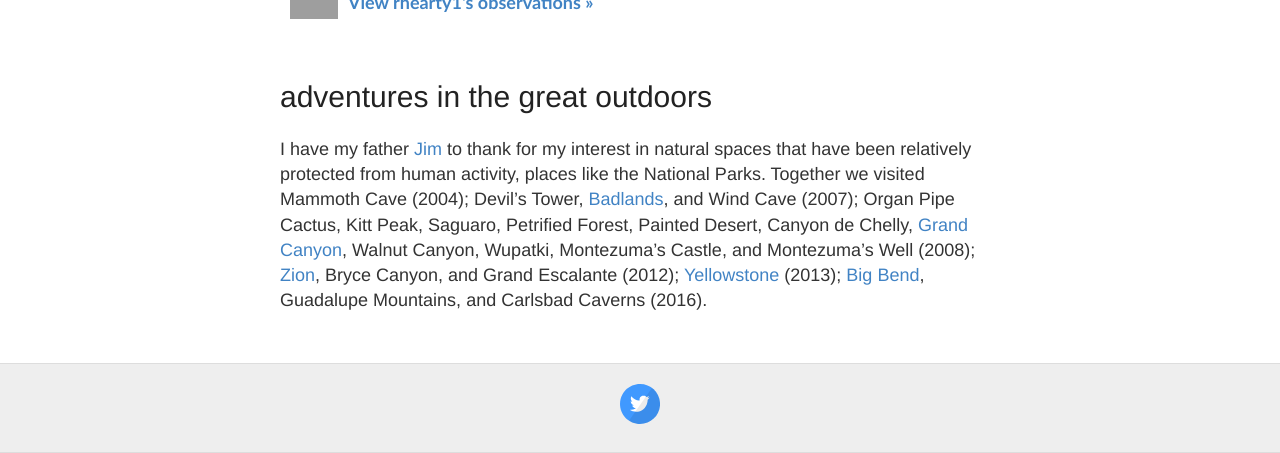
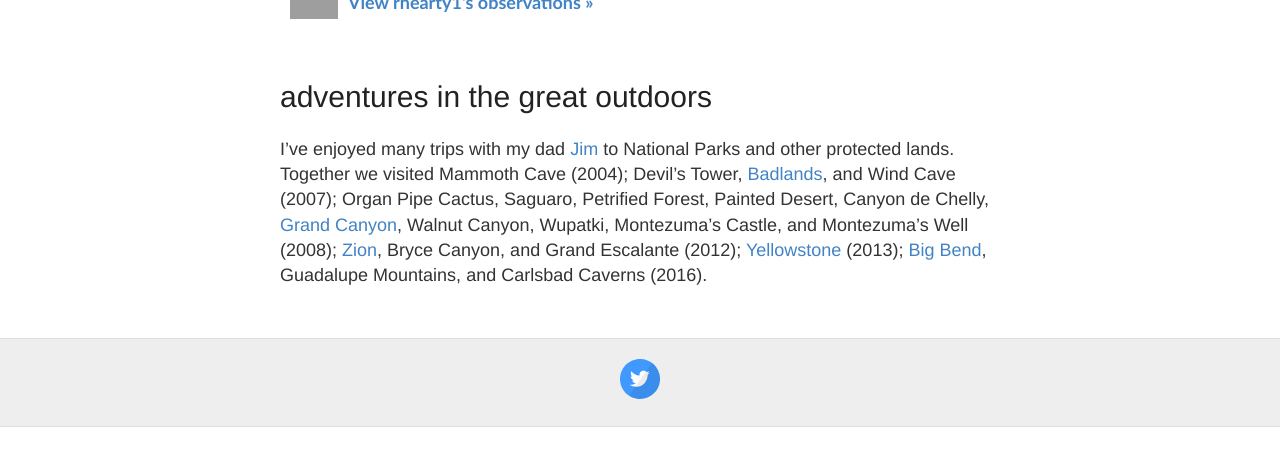
Before and after one commit to rhearty1/rhearty1.github.io, a Jekyll site: the page built from nature.md, in a window 1280 px wide and 900 px high, scrolled down 840 px, cut to the strip 447-900 px from the top of the window. Built offline with Jekyll 4.4.1, drawn with Linux system fonts in a browser that asks for light colours; a script that is not in the unit is left out; after the commit the page ends 1714 px from its top, so only the background shows below that; grey boxes are pictures that could not be loaded.

Commit message:
Update nature.md

```diff
--- a/nature.md
+++ b/nature.md
@@ -46,4 +46,4 @@ I use [iNaturalist](https://www.inaturalist.org/people/rhearty1) to document the
 
 # adventures in the great outdoors
 
-I have my father [Jim](/assets/jim.jpg) to thank for my interest in natural spaces that have been relatively protected from human activity, places like the National Parks. Together we visited Mammoth Cave (2004); Devil's Tower, [Badlands](/assets/badlands.jpg), and Wind Cave (2007); Organ Pipe Cactus, Kitt Peak, Saguaro, Petrified Forest, Painted Desert, Canyon de Chelly, [Grand Canyon](/assets/grandcanyon.jpg), Walnut Canyon, Wupatki, Montezuma's Castle, and Montezuma's Well (2008); [Zion](/assets/zion.jpg), Bryce Canyon, and Grand Escalante (2012); [Yellowstone](/assets/yellowstone.jpg) (2013); [Big Bend](/assets/bigbend.jpg), Guadalupe Mountains, and Carlsbad Caverns (2016).
+I've enjoyed many trips with my dad [Jim](/assets/jim.jpg) to National Parks and other protected lands. Together we visited Mammoth Cave (2004); Devil's Tower, [Badlands](/assets/badlands.jpg), and Wind Cave (2007); Organ Pipe Cactus, Saguaro, Petrified Forest, Painted Desert, Canyon de Chelly, [Grand Canyon](/assets/grandcanyon.jpg), Walnut Canyon, Wupatki, Montezuma's Castle, and Montezuma's Well (2008); [Zion](/assets/zion.jpg), Bryce Canyon, and Grand Escalante (2012); [Yellowstone](/assets/yellowstone.jpg) (2013); [Big Bend](/assets/bigbend.jpg), Guadalupe Mountains, and Carlsbad Caverns (2016).
```
